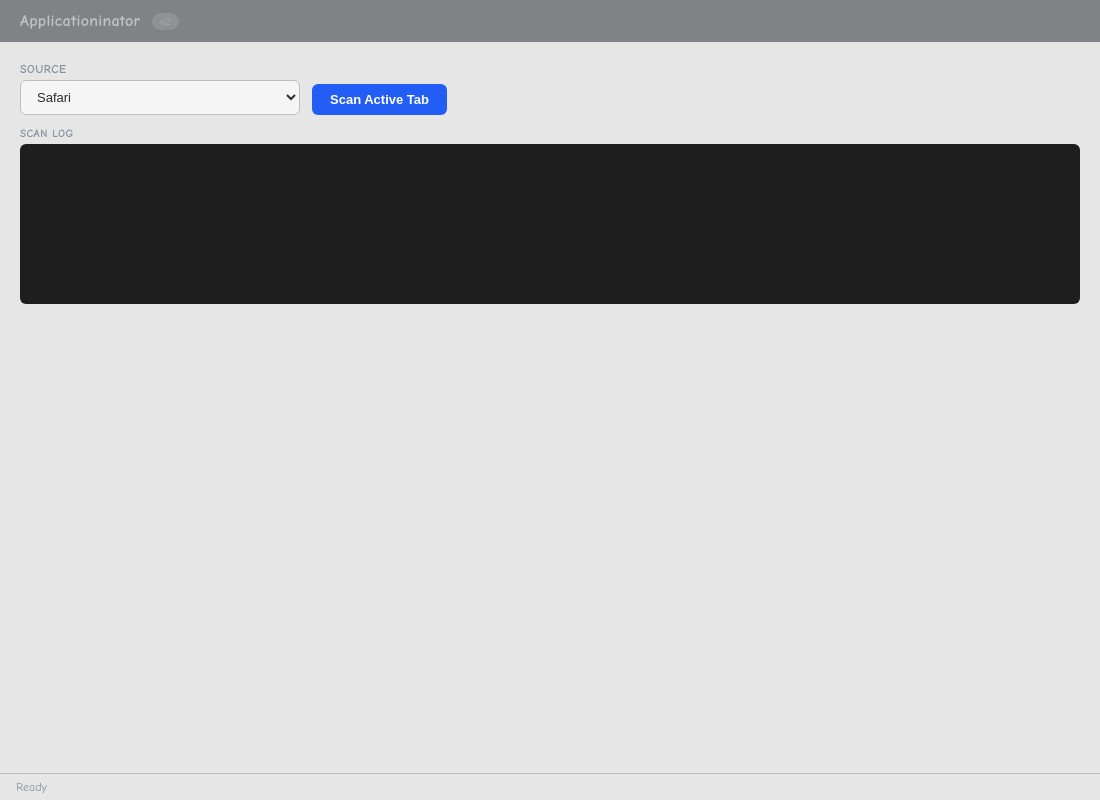
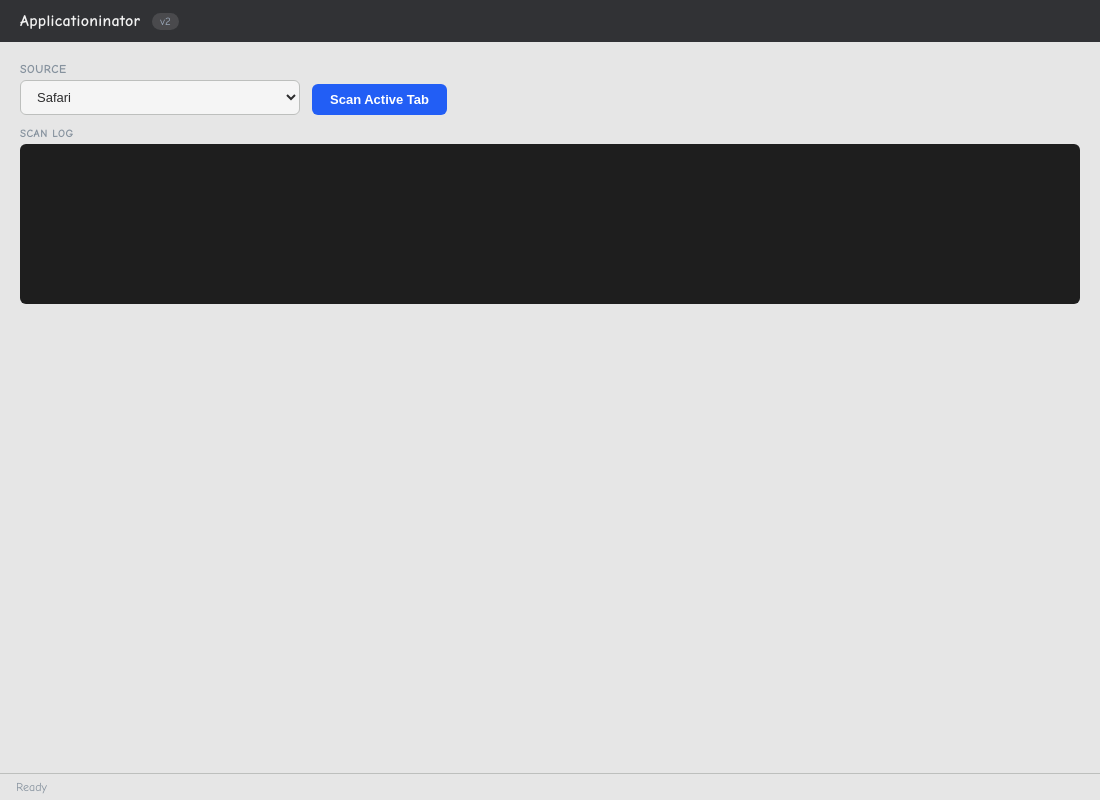
Before and after one commit to joshuazcchen/JobApplicationinator2, an Electron app: page src/renderer/index.html in a window 1100 px wide. Drawn offline with Linux system fonts and the light colour scheme.

Commit message:
Update colour of header to be more readable, swapped the type of render.js to be a module

```diff
--- a/src/renderer/index.html
+++ b/src/renderer/index.html
@@ -73,6 +73,6 @@
 			</footer>
 		</div>
 
-		<script src="./renderer.js"></script>
+		<script type="module" src="./renderer.js"></script>
 	</body>
 </html>
--- a/src/renderer/styles.css
+++ b/src/renderer/styles.css
@@ -9,8 +9,8 @@
 :root {
 	--bg: #e6e6e6;
 	--surface: #f5f5f5;
-	--header-bg: #818285;
-	--header-text: #c2c2c2;
+	--header-bg: #313235;
+	--header-text: #f2f2f2;
 	--accent: #225ef5;
 	--accent-dark: #0939b8;
 	--danger: #f24646;
```
